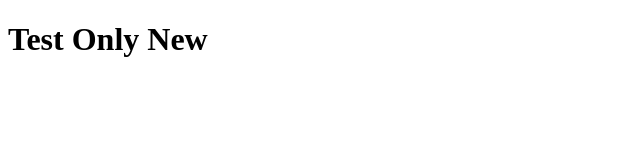
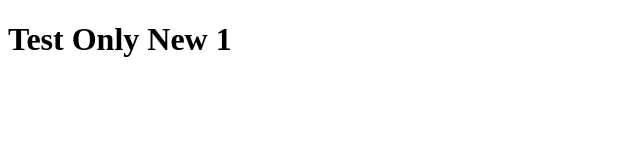
Before and after one commit to edchan/cachetesting, a plain HTML site: page index.html in a window 1280 px wide. Shown: the full height of the page, 0-640 px from the left. Drawn offline with Linux system fonts and the light colour scheme.

Commit message:
Update again

```diff
--- a/index.html
+++ b/index.html
@@ -13,7 +13,7 @@
 </head>
 
 <body class="mat-app-background">
-  <h1>Test Only New</h1>
+  <h1>Test Only New 1</h1>
   <script type="text/javascript" src="script5.js"></script>
 </body>
 
```
